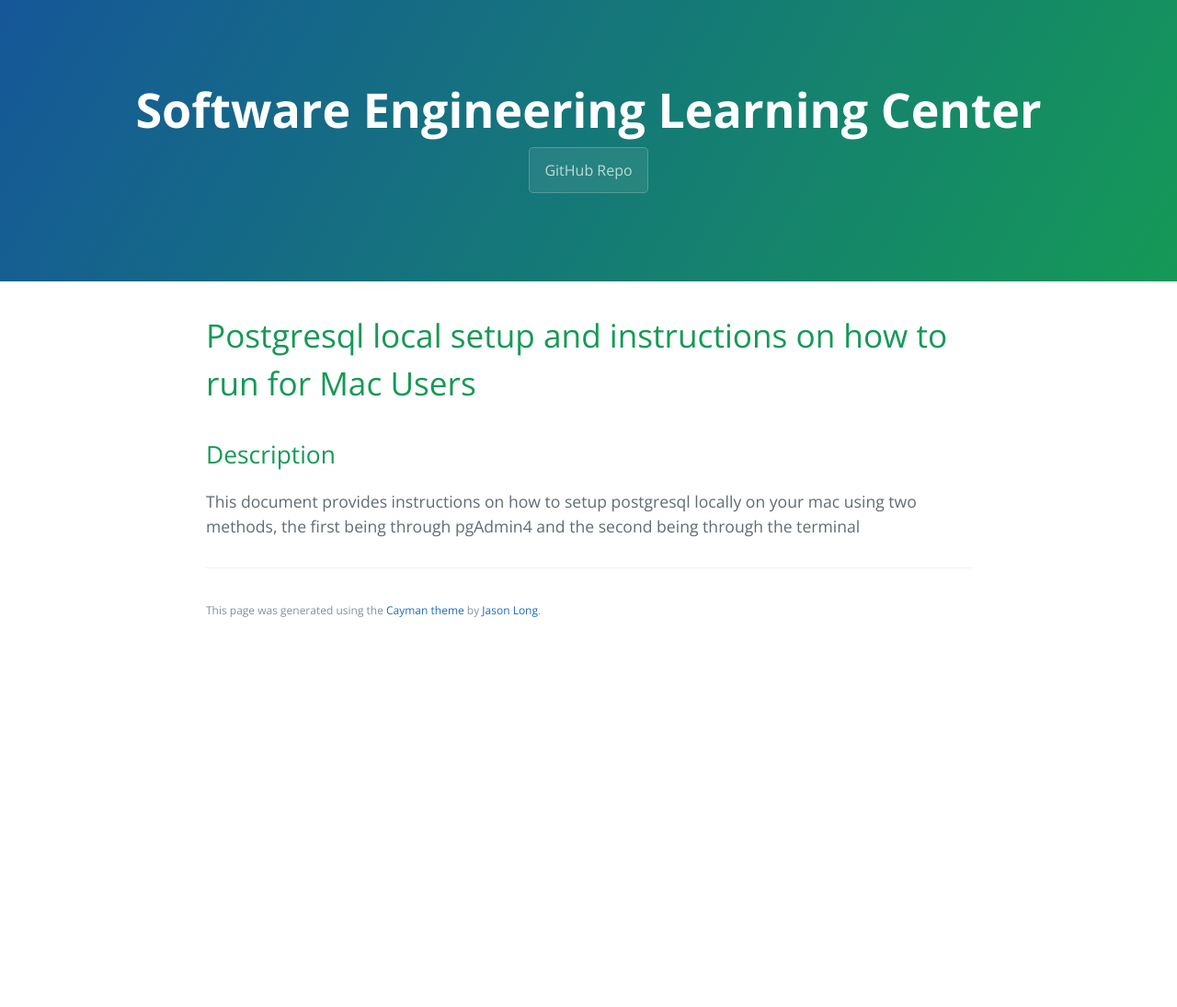
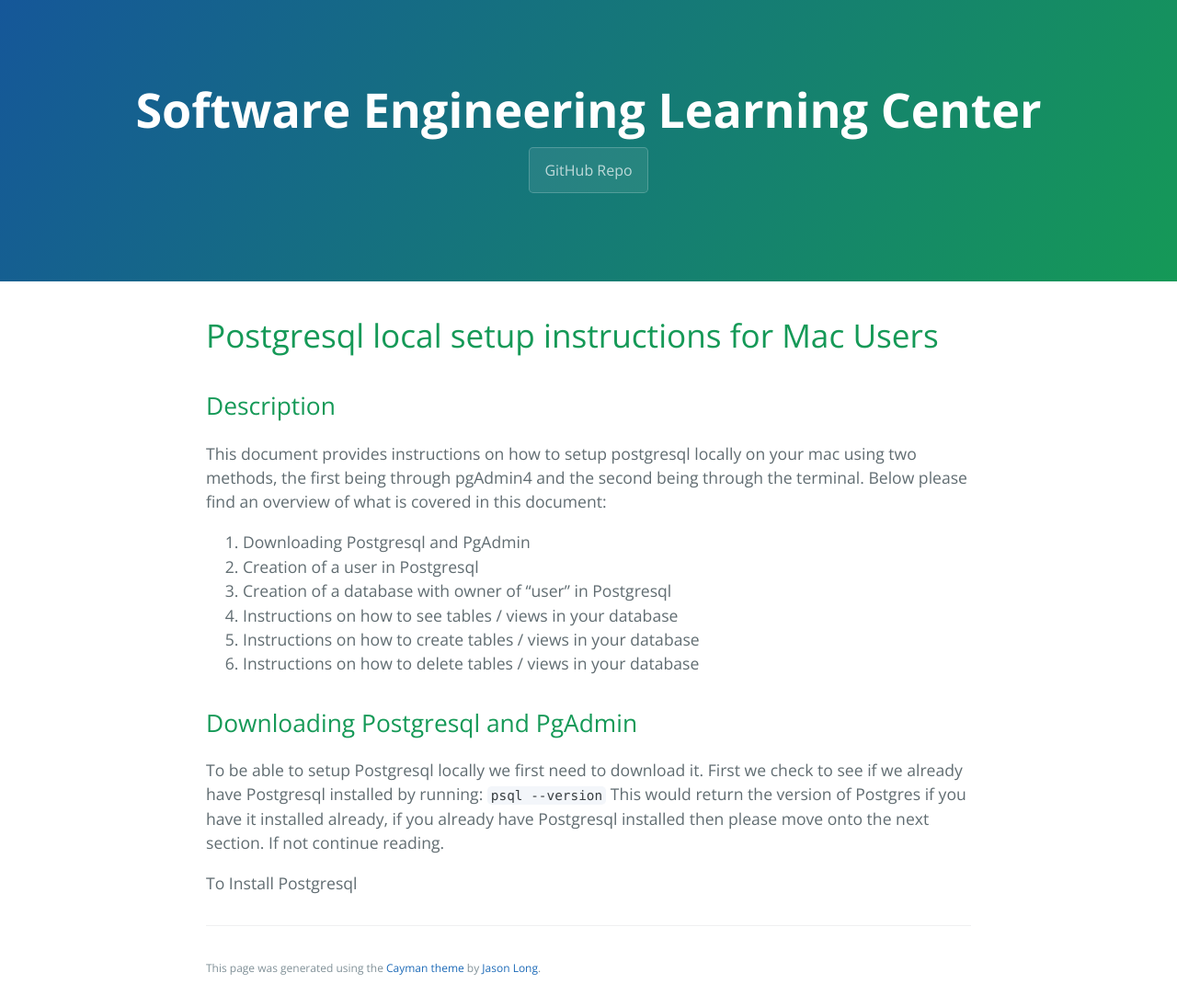
Before and after one commit to learning-software-engineering/learning-software-engineering.github.io, a Jekyll site: the page built from Topics/Tech_Stacks/Setup_and_Run_Postgresql_Locally_Mac.md, in a window 1280 px wide. Shown: the whole page at 92% size. Built offline with Jekyll 4.4.1, drawn with Linux system fonts in a browser that asks for light colours; our own code applies the rules of GitHub Pages for plain Markdown files; before the commit the page ends 900 px from its top, so only the background shows below that.

Commit message:
added first section

````diff
--- a/Topics/Tech_Stacks/Setup_and_Run_Postgresql_Locally_Mac.md
+++ b/Topics/Tech_Stacks/Setup_and_Run_Postgresql_Locally_Mac.md
@@ -1,4 +1,15 @@
-# Postgresql local setup and instructions on how to run for Mac Users
+# Postgresql local setup instructions for Mac Users
 
 ## Description
-This document provides instructions on how to setup postgresql locally on your mac using two methods, the first being through pgAdmin4 and the second being through the terminal
+This document provides instructions on how to setup postgresql locally on your mac using two methods, the first being through pgAdmin4 and the second being through the terminal. Below please find an overview of what is covered in this document:
+1. Downloading Postgresql and PgAdmin
+2. Creation of a user in Postgresql
+3. Creation of a database with owner of "user" in Postgresql
+4. Instructions on how to see tables / views in your database
+5. Instructions on how to create tables / views in your database
+6. Instructions on how to delete tables / views in your database
+
+## Downloading Postgresql and PgAdmin
+To be able to setup Postgresql locally we first need to download it. First we check to see if we already have Postgresql installed by running: ```psql --version``` This would return the version of Postgres if you have it installed already, if you already have Postgresql installed then please move onto the next section. If not continue reading.
+
+To Install Postgresql
````
